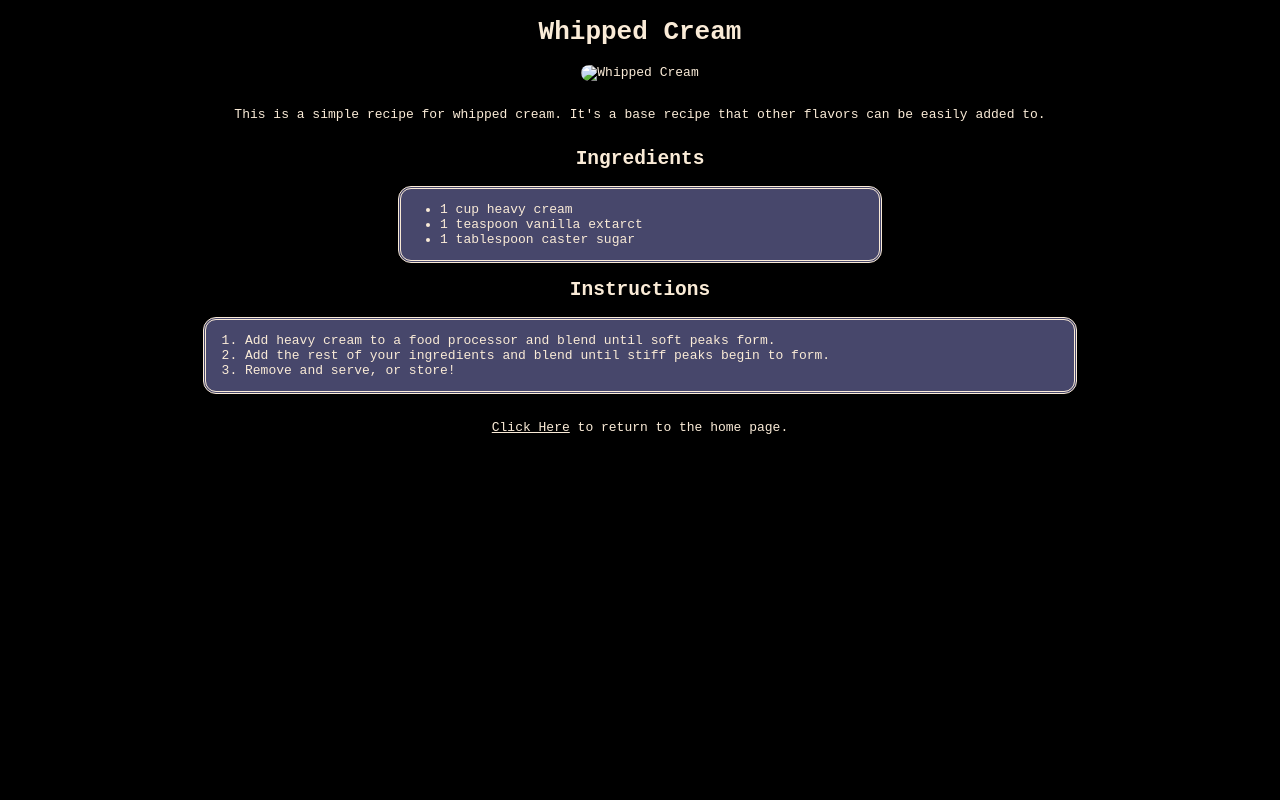
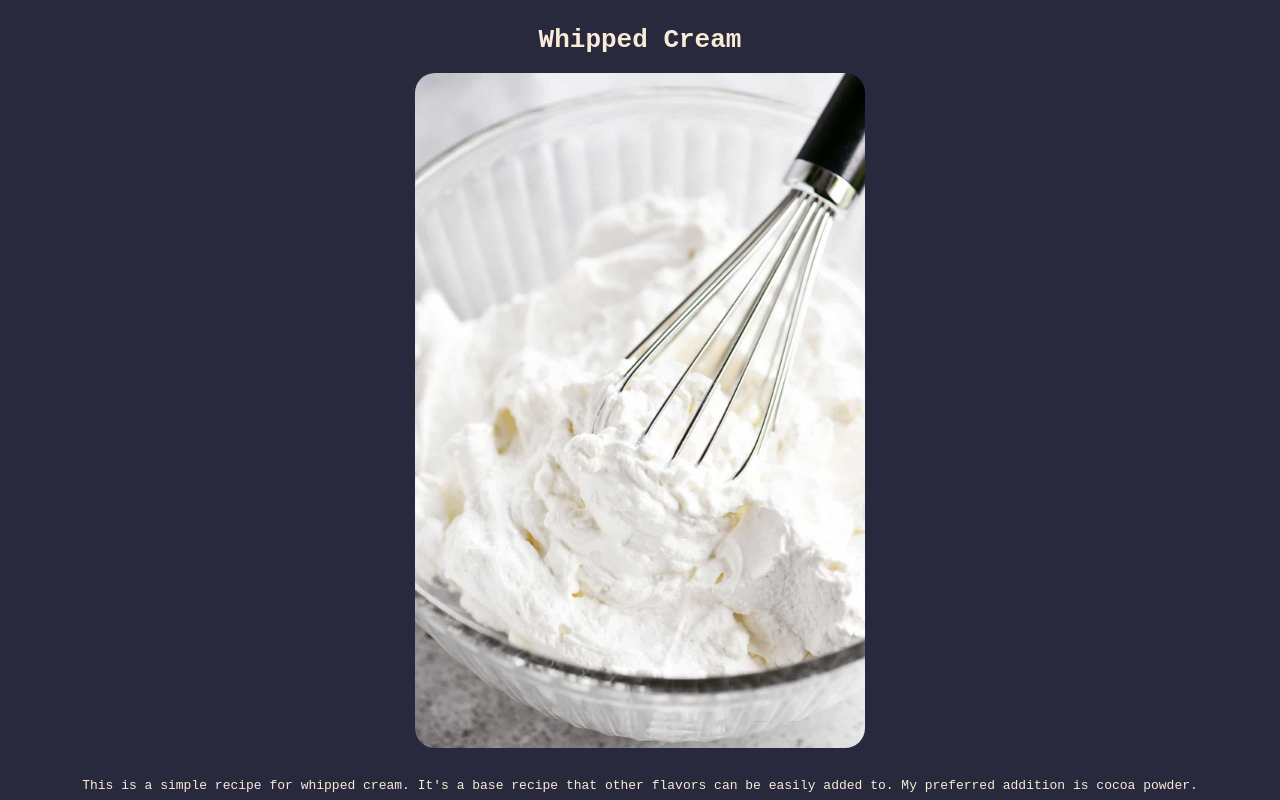
Before and after one commit to aallard1/odin-recipes, a plain HTML site: page recipes/whippedcream.html in a window 1280 px wide. Shown: the top 800 px of the page. Drawn offline with Linux system fonts and the light colour scheme.

Commit message:
Added flex box

```diff
--- a/recipes/whippedcream.html
+++ b/recipes/whippedcream.html
@@ -8,12 +8,14 @@
     <link rel="stylesheet" href="./../style.css">
 </head>
 <body>
+    <div class="box">
         <h1>Whipped Cream</h1>
-    <div>
-        <!-- need to fix image -->
-        <img href="./../images/whippedcream.jpg" alt="Whipped Cream">
     </div>
-    <p>This is a simple recipe for whipped cream. It's a base recipe that other flavors can be easily added to.</p>
+    <div class="img">
+        <img src="./../images/whippedcream.jpg" alt="Whipped Cream">
+    </div>
+    <div class="box">
+        <p>This is a simple recipe for whipped cream. It's a base recipe that other flavors can be easily added to. My preferred addition is cocoa powder.</p>
         <h2>Ingredients</h2>
         <ul>
             <li>1 cup heavy cream</li>
@@ -26,6 +28,7 @@
             <li>Add the rest of your ingredients and blend until stiff peaks begin to form.</li>
             <li>Remove and serve, or store!</li>
         </ol>
+    </div>
     <p><a href="../index.html">Click Here</a> to return to the home page.</p>
 </body>
 </html>
--- a/style.css
+++ b/style.css
@@ -1,5 +1,5 @@
 body {
-    background-color: black;
+    background-color: #29293d;
 }
 p, h1, h2, h3, ul, ol, div {
     font-family: monospace;
@@ -8,15 +8,8 @@ p, h1, h2, h3, ul, ol, div {
 p {
 
     margin: 2em;
-    text-align: center;
 }
-h1 {
-    text-align: center;
-}
-h2 {
-    text-align: center;
-}
-h3 {
+h1, h2, h3 , p {
     text-align: center;
 }
 ul {
@@ -52,3 +45,8 @@ a {
     list-style: none;
     text-align: center;
 }
+.box {
+    display: flex;
+    flex-direction: column;
+    justify-content: space-between;
+}
```
Also changed, not shown: index.html (+2 -0 lines), recipes/gingersnaps.html (+8 -4 lines), recipes/hotchocolate.html (+8 -4 lines), recipes/macandcheese.html (+8 -4 lines), recipes/thaipeanutsauce.html (+8 -4 lines). Lines whose indentation alone changed are shown as unchanged.
